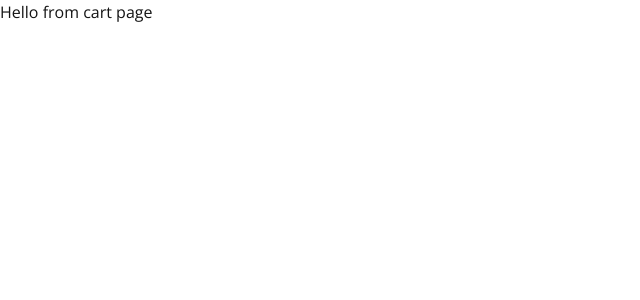
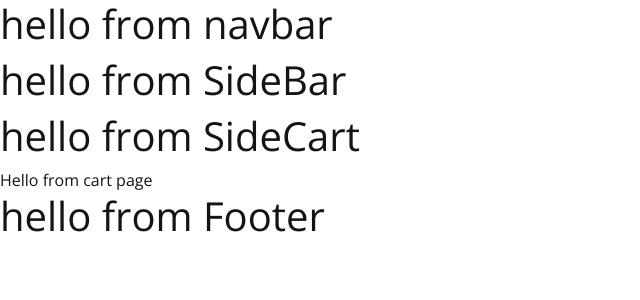
Before and after one commit to JainieJ/delivery-service, a React (Create React App) app: page /cart in a window 1280 px wide. Shown: the top 300 px of the page, without its empty margins (0-640 px from the left). Built offline with nearby package versions, Linux system fonts and the light colour scheme; the HTML template or start-up script is replaced by a standard one.

Commit message:
navbar structure

```diff
--- a/src/App.js
+++ b/src/App.js
@@ -9,11 +9,18 @@
 import CartPage from "./pages/CartPage";
 import DefaultPage from "./pages/DefaultPage";
 import "./App.css";
+import NavBar from "./components/NavBar";
+import SideBar from "./components/SideBar";
+import SideCart from "./components/SideCart";
+import Footer from "./components/Footer";
 
 function App() {
   return (
     <>
       {/* navbar, side, cart */}
+      <NavBar />
+      <SideBar />
+      <SideCart />
       <Switch>
         <Route path="/" exact component={HomePage} />
         <Route path="/about" component={AboutPage} />
@@ -23,6 +30,7 @@
         <Route path="/cart" component={CartPage} />
         <Route component={DefaultPage} />
       </Switch>
+      <Footer />
     </>
   );
 }
--- /dev/null
+++ b/src/components/Footer.jsx
@@ -0,0 +1,11 @@
+import React from "react";
+
+const Footer = () => {
+  return (
+    <>
+      <h1>hello from Footer</h1>
+    </>
+  );
+};
+
+export default Footer;
--- /dev/null
+++ b/src/components/NavBar.jsx
@@ -0,0 +1,11 @@
+import React from "react";
+
+const NavBar = () => {
+  return (
+    <>
+      <h1>hello from navbar</h1>
+    </>
+  );
+};
+
+export default NavBar;
--- /dev/null
+++ b/src/components/SideBar.jsx
@@ -0,0 +1,11 @@
+import React from "react";
+
+const SideBar = () => {
+  return (
+    <>
+      <h1>hello from SideBar</h1>
+    </>
+  );
+};
+
+export default SideBar;
--- /dev/null
+++ b/src/components/SideCart.jsx
@@ -0,0 +1,11 @@
+import React from "react";
+
+const SideCart = () => {
+  return (
+    <>
+      <h1>hello from SideCart</h1>
+    </>
+  );
+};
+
+export default SideCart;
```
